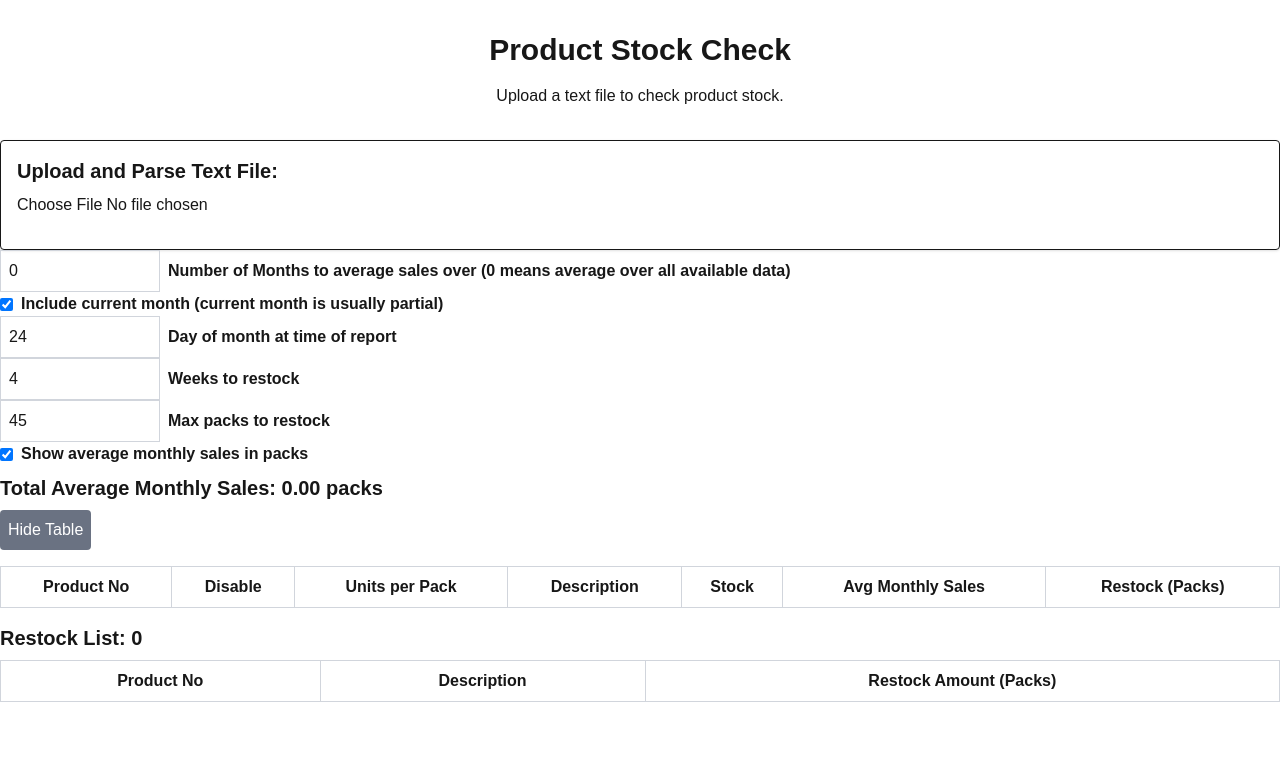
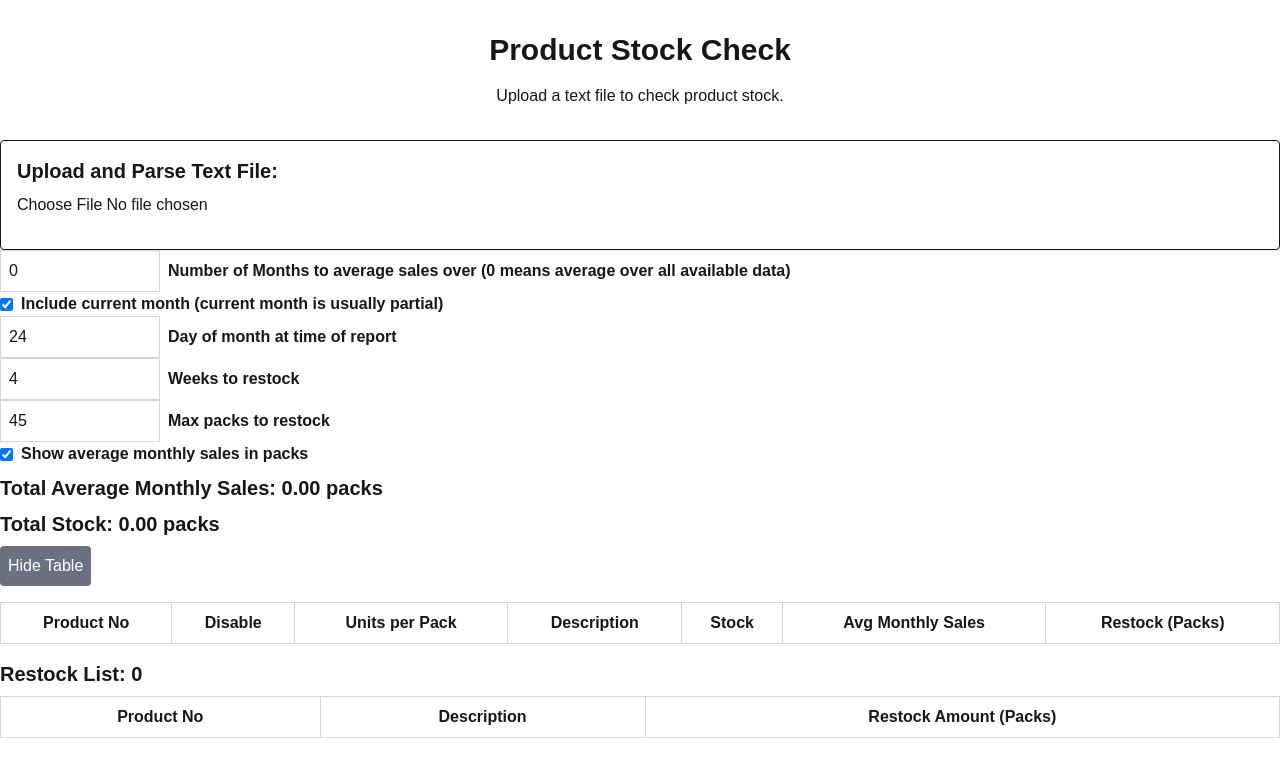
Before and after one commit to deep123845/product-stock-check, a Next.js app: page / in a window 1280 px wide. Shown: the top 776 px of the page. Built offline with nearby package versions, Linux system fonts and the light colour scheme.

Commit message:
added display for total stock in packs

```diff
--- a/src/app/components/ProductHistoryDisplay.tsx
+++ b/src/app/components/ProductHistoryDisplay.tsx
@@ -222,6 +222,21 @@ const ProductHistoryDisplay: React.FC<ProductHistoryDisplayProps> = ({ productHi
 
     const totalAverageSales = calculateTotalAverageSales();
 
+    const calculateTotalStock = () => {
+        if (!productHistory || productHistory.length === 0) {
+            return 0;
+        }
+
+        let totalStock = 0;
+
+        for (const history of productHistory) {
+            totalStock += history.stock / unitsPerPack[history.productNo];
+        }
+
+        return totalStock;
+    }
+
+    const totalStock = calculateTotalStock();
 
     const handleAverageMonthChange = (event: React.ChangeEvent<HTMLInputElement>) => {
         const value = event.target.value;
@@ -336,6 +351,7 @@ const ProductHistoryDisplay: React.FC<ProductHistoryDisplayProps> = ({ productHi
             </div>
             <div className="my-2">
                 <h2 className="text-xl font-bold mb-2">Total Average Monthly Sales: {totalAverageSales.toFixed(2)} packs</h2>
+                <h2 className="text-xl font-bold mb-2">Total Stock: {totalStock.toFixed(2)} packs</h2>
             </div>
             <div className="flex items-center mb-4">
                 <button
```
